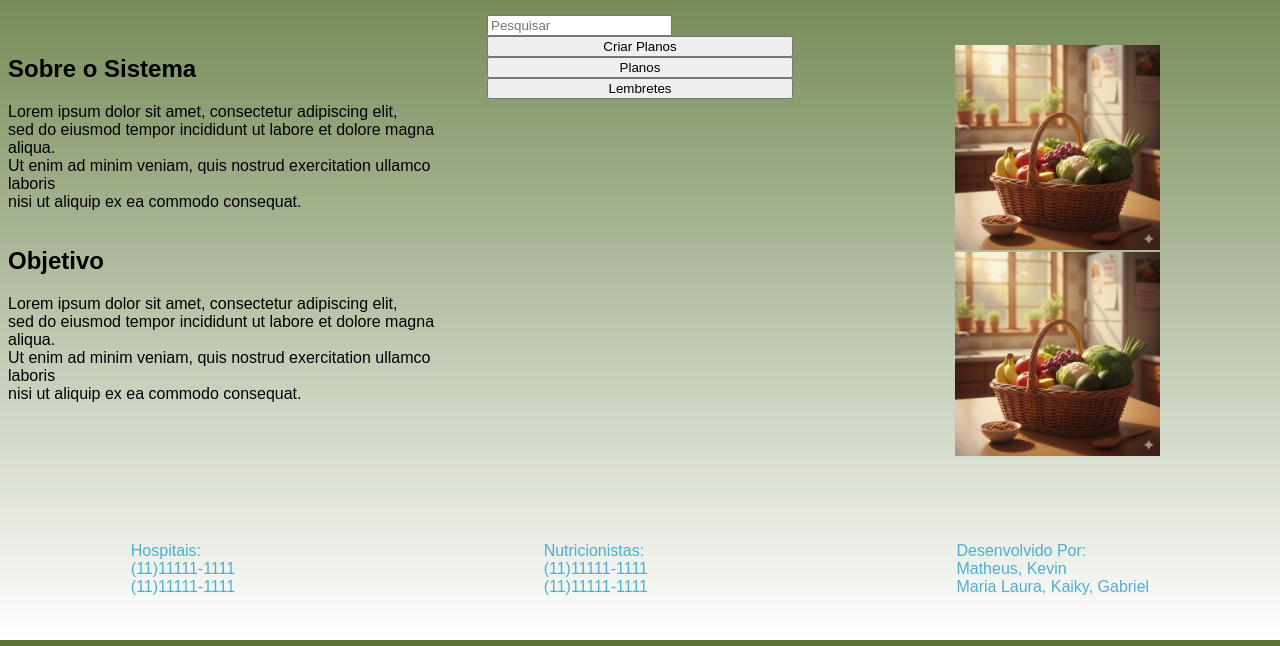
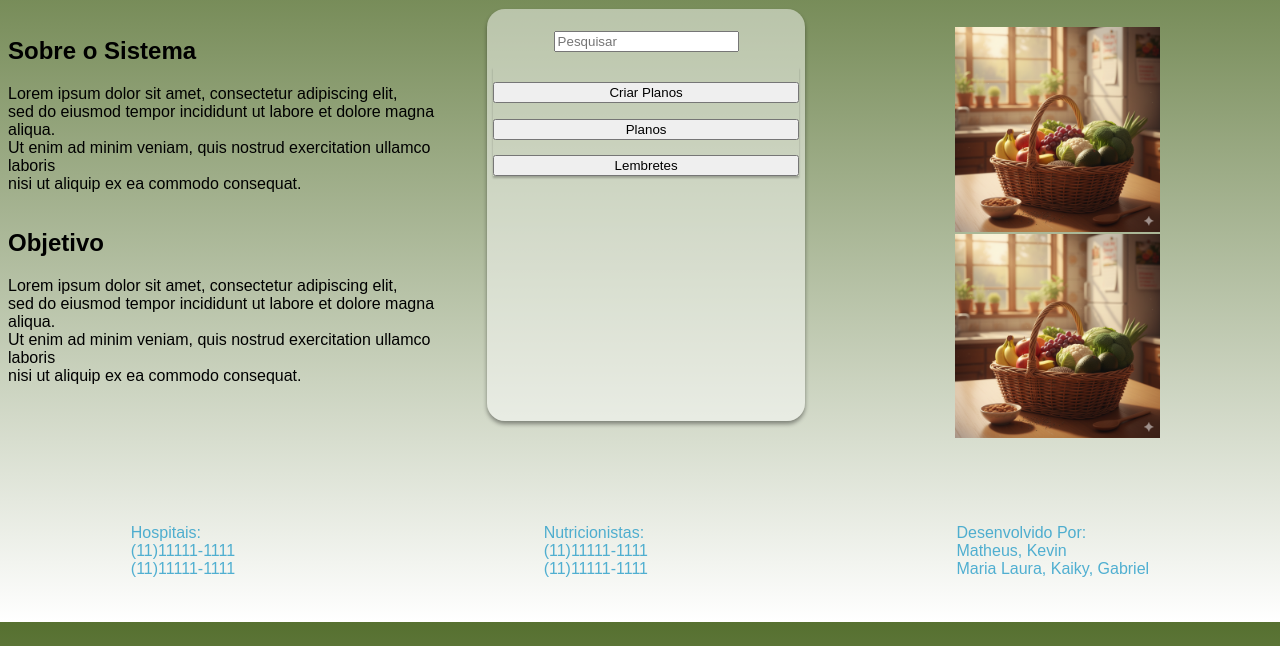
Before and after one commit to matheuscoliv/Tech-Food-Project, a plain HTML site: page frontend/indexs/index.html in a window 1280 px wide. Shown: the part 154-800 px from the top of the page. Drawn offline with Linux system fonts and the light colour scheme.

Commit message:
alterações front end

```diff
--- a/frontend/indexs/index.html
+++ b/frontend/indexs/index.html
@@ -11,7 +11,7 @@
 <header class="header">
     <nav class="header__menu">
         <a class="header__menu__link" href="index.html">Home</a>
-        <a class="header__menu__link" href="lembretes.html">Lembretes</a>
+        <!--<a class="header__menu__link" href="lembretes.html">Lembretes</a> -->
         <section>
             <h1 class="app__title">
                 TechFood<br>
@@ -34,12 +34,14 @@
             </section>
         </div>
         <div class="menu">
-            <form action="buscar">
+            <form class="buscar-input" action="buscar">
                 <input type="search" name="q" placeholder="Pesquisar">
             </form>
-            <button>Criar Planos</button>
-            <button>Planos</button>
-            <button>Lembretes</button>
+            <div class="botoes-home">
+                <button class ="botao-criar">Criar Planos</button>
+                <button class ="botao-planos">Planos</button>
+                <button class ="botao-lembretes" id="botao-lembrete">Lembretes</button>
+            </div>
         </div>
         <div class="bloco-imagem">
             <img class="app__foto-idosos" src="../img/cesta-frutas.png.png" alt="Idosos">
--- a/frontend/styles/home.css
+++ b/frontend/styles/home.css
@@ -18,7 +18,11 @@ body {
     max-width: max-content;
     margin: 0 auto;
 }
-
+.botoes-home {
+    font-size: 20px;
+    margin-top: 5px;
+    margin-bottom:0px;
+}
 .bloco-imagem {
     flex-shrink: 0;
     display: flex;
@@ -52,6 +56,72 @@ body {
 .menu {
     display:flex;
     flex-direction: column;
+
+    margin-top: 4%;
+    width: 100%;
+    height: 50vh;
+    background-color: rgba(255, 255, 255, 0.48);
+    box-shadow: 0px 3px 4px rgba(0, 0, 0, 0.4);
+    border-radius: 18px;
+    padding: 2%;
+}
+
+.botoes-home {
+    margin-top: 5%;
+    width: 100%;
+
+    display: flex;
+    flex-direction: column;
+    align-items: center;
+
+    font-size: 16px;
+    color: #312e42;
+    box-shadow: 0px 2px 2px rgba(0, 0, 0, 0.25)
+
+}
+
+.botao-criar {
+    margin-top: 5%;
+    width: 100%;
+    position: relative;
+
+    display: flex;
+    flex-direction: column;
+    align-items: center;
+}
+
+.botao-planos {
+    margin-top: 5%;
+    width: 100%;
+    position: relative;
+
+    display: flex;
+    flex-direction: column;
+    align-items: center;
+}
+
+.botao-lembretes {
+    margin-top: 5%;
+    width: 100%;
+    position: relative;
+
+    display: flex;
+    flex-direction: column;
+    align-items: center;
+}
+
+.buscar-input {
+    margin-top: 5%;
+    width: 100%;
+    position: relative;
+
+    display: flex;
+    flex-direction: column;
+    align-items: center;
+}
+
+.botoes-home:hover {
+    color:#7c3ac7;
 }
 
 .app__title {
```
Also changed, not shown: frontend/apptechfood.js (+6 -3 lines).
